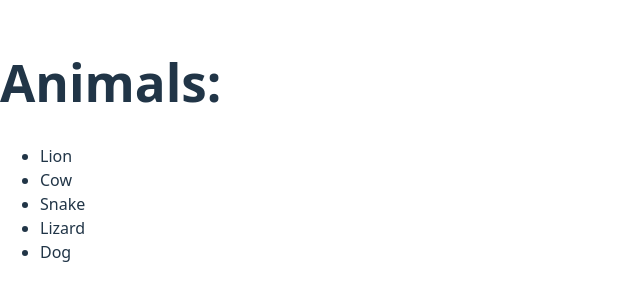
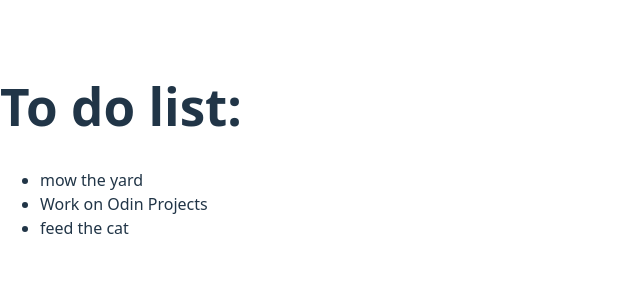
Before and after one commit to kiptalam1/my-first-react-app, a React (Vite) app: page / in a window 1280 px wide. Shown: the part 250-550 px from the top of the page, without its empty margins (0-640 px from the left). Built offline with nearby package versions, Linux system fonts and the light colour scheme.

Commit message:
Keys in react

```diff
--- /dev/null
+++ b/src/TodoList.jsx
@@ -0,0 +1,16 @@
+const todos = [
+    { task: "mow the yard", id: crypto.randomUUID() },
+    { task: "Work on Odin Projects", id: crypto.randomUUID() },
+    { task: "feed the cat", id: crypto.randomUUID() },
+];
+
+export default function TodoList () {
+    return (
+        <div>
+            <h1>To do list:</h1>
+            <ul>
+                {todos.map((todo) => <li key={todos.id}>{todo.task}</li>)}
+            </ul>
+        </div>
+    )
+}
--- a/src/main.jsx
+++ b/src/main.jsx
@@ -6,9 +6,10 @@
 import Syntax from './Syntax.jsx'
 import AnimalList from './AnimalList.jsx'
 import MainApp from './ComponentLists.jsx'
+import TodoList from './TodoList.jsx'
 
 createRoot(document.getElementById('root')).render(
   <StrictMode>
-    <MainApp />
+    <TodoList />
   </StrictMode>,
 )
```
